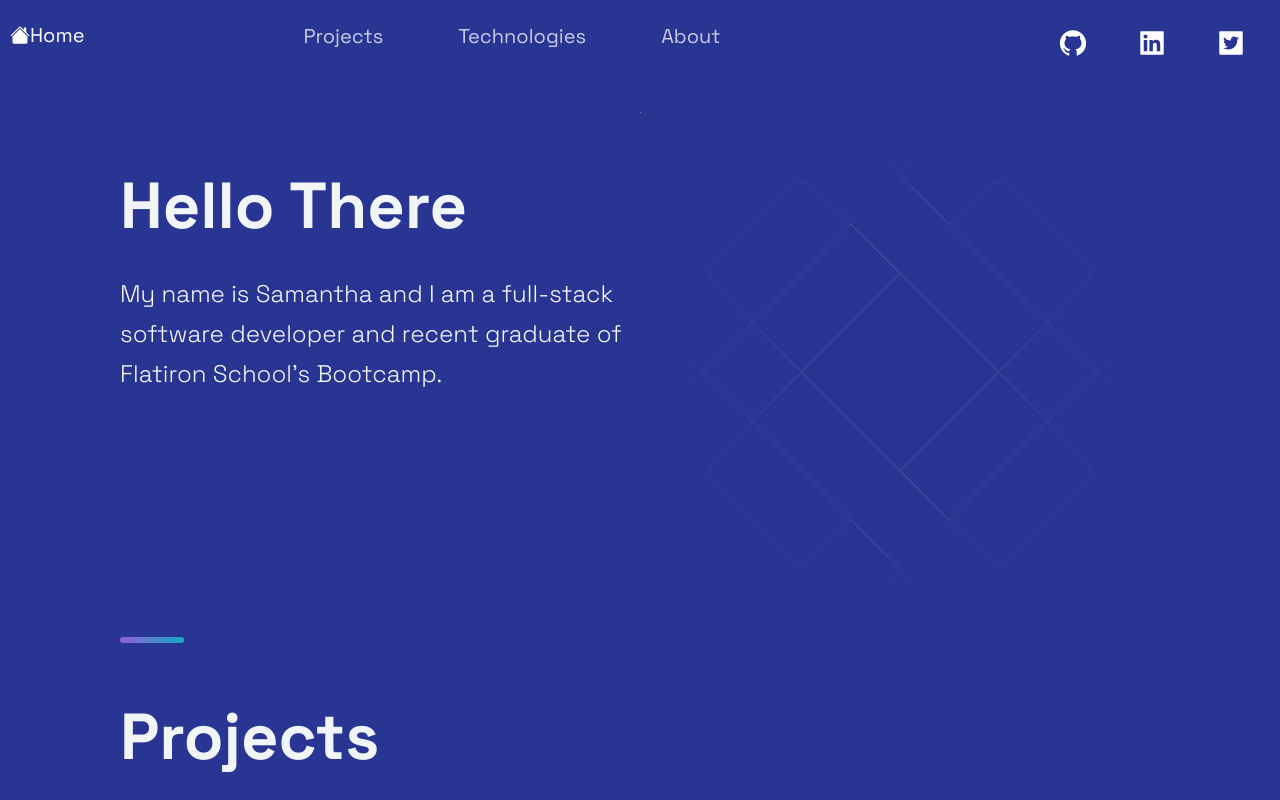
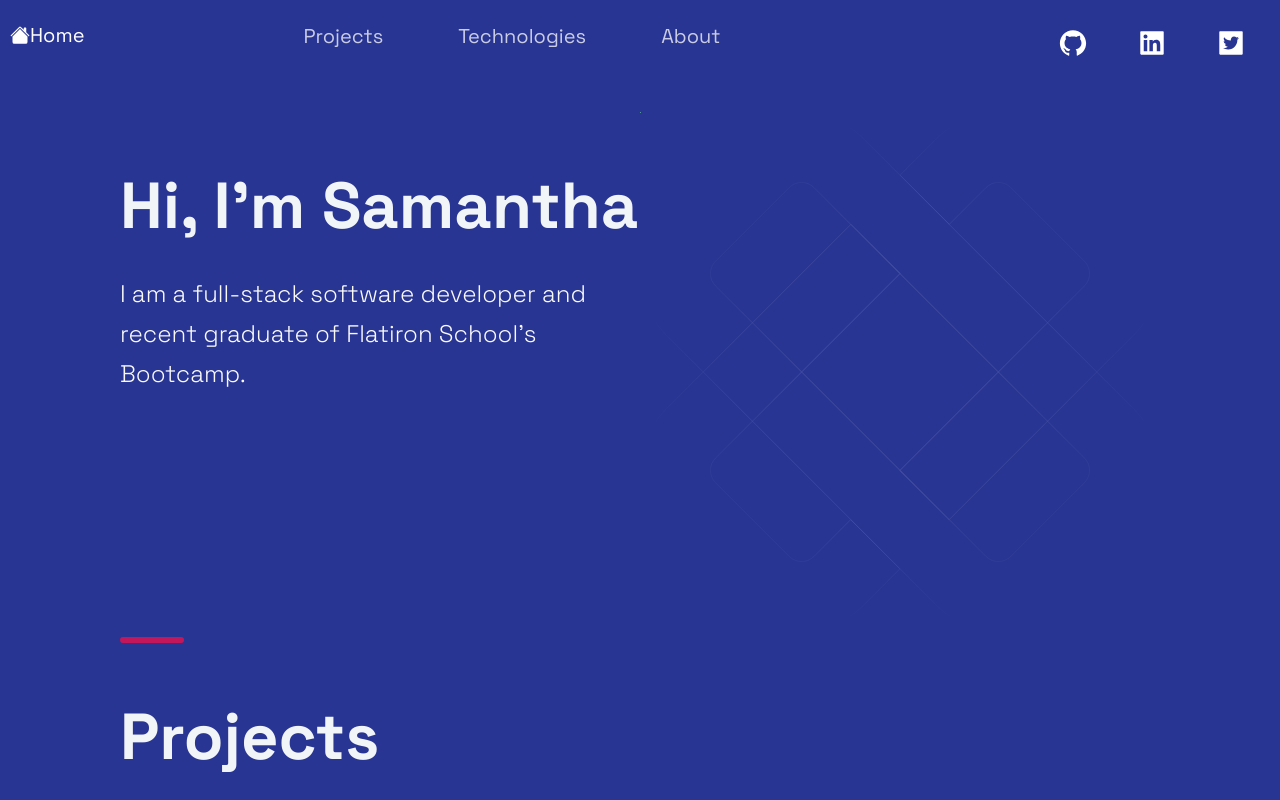
Before and after one commit to samanthalaine/personal-portfolio, a Next.js app: page / in a window 1280 px wide. Shown: the top 800 px of the page. Built offline with nearby package versions, Linux system fonts and the light colour scheme.

Commit message:
updates to hero

```diff
--- a/src/components/Hero/Hero.js
+++ b/src/components/Hero/Hero.js
@@ -8,10 +8,10 @@ const Hero = (props) => (
   <Section row nopadding>
     <LeftSection>
       <SectionTitle main center>
-        Hello There
+        Hi, I'm Samantha
       </SectionTitle>
       <SectionText>
-        My name is Samantha and I am a full-stack software developer and recent graduate of Flatiron School's Bootcamp.
+        I am a full-stack software developer and recent graduate of Flatiron School's Bootcamp.
       </SectionText>
 
     </LeftSection>
--- a/src/styles/GlobalComponents/index.js
+++ b/src/styles/GlobalComponents/index.js
@@ -82,10 +82,7 @@ export const SectionDivider = styled.div`
   width: 64px;
   height: 6px;
   border-radius: 10px;
-  background-color: #fff;
-  background: ${(props) => props.colorAlt ?
-    'linear-gradient(270deg, #F46737 0%, #945DD6 100%)' :
-    'linear-gradient(270deg, #13ADC7 0%, #945DD6 100%)'};
+  background-color: #C2185B;
 
     margin: ${(props) => props.divider ? "4rem 0" : "" };
 
@@ -221,7 +218,7 @@ export const ButtonFront = styled.button`
   box-shadow: ${({ disabled }) => disabled ? 'inset 0px 2px 1px rgba(46, 49, 55, 0.15), inset 0px 0px 4px rgba(20, 20, 55, 0.3)' : 'none'};
 
   &:hover {
-    opacity: 0;
+    background: #880E4F;
   }
   &:focus {
     outline: none;
```
